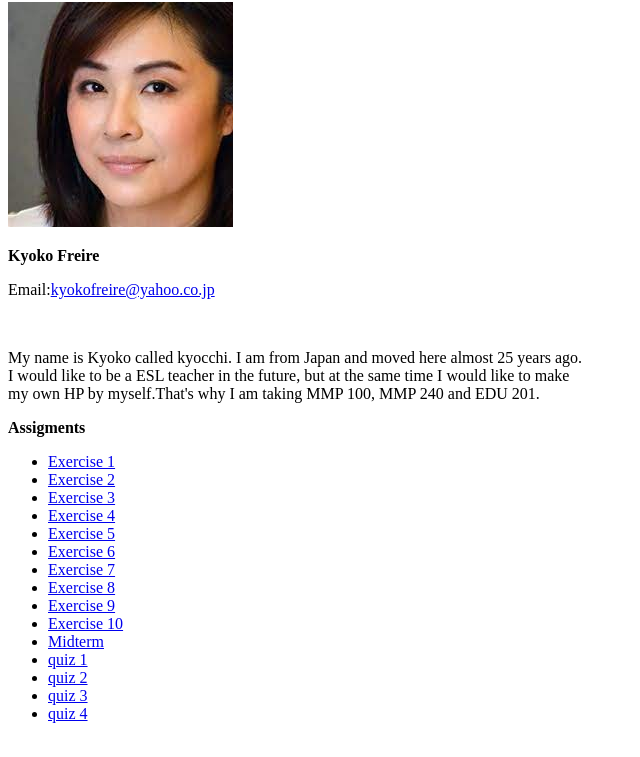
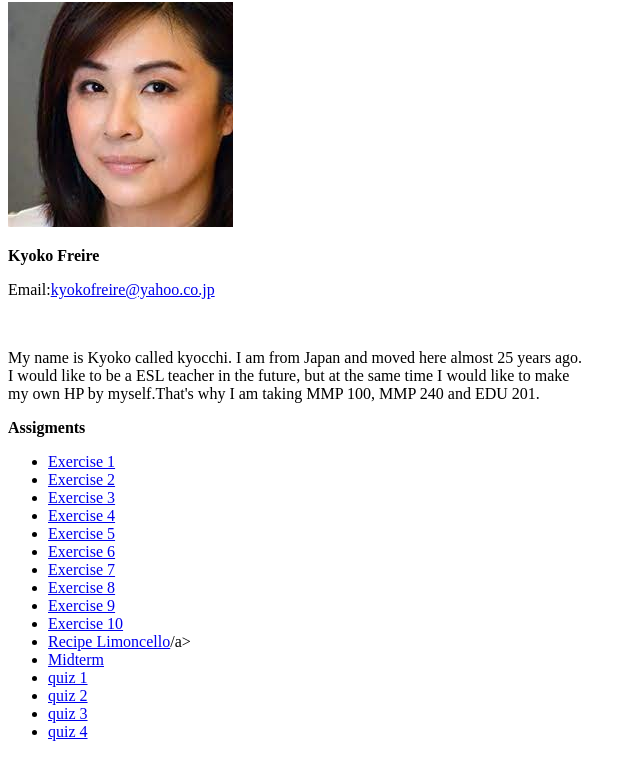
Before and after one commit to kyocchi/MMP-240, a plain HTML site: page index.html in a window 1280 px wide. Shown: the part 78-835 px from the top of the page, without its empty margins (0-640 px from the left). Drawn offline with Linux system fonts and the light colour scheme.

Commit message:
Update index.html

```diff
--- a/index.html
+++ b/index.html
@@ -29,6 +29,7 @@
                 <li><a href="exercise8/exercise8.html">Exercise 8 </a></li>
                 <li><a href="exercise9/exercise9.html">Exercise 9 </a></li>
                 <li><a href="exercise10/exercise10.html">Exercise 10</a></li>
+                <li><a href="recipe1/recipe1.html">Recipe Limoncello</a>/a></li>
                 <li><a href="midterm/index.html">Midterm </a></li>
                 <li><a href="quiz1/quiz1.html">quiz 1 </a></li>
                 <li><a href="quiz2/quiz2.html">quiz 2 </a></li>
```
